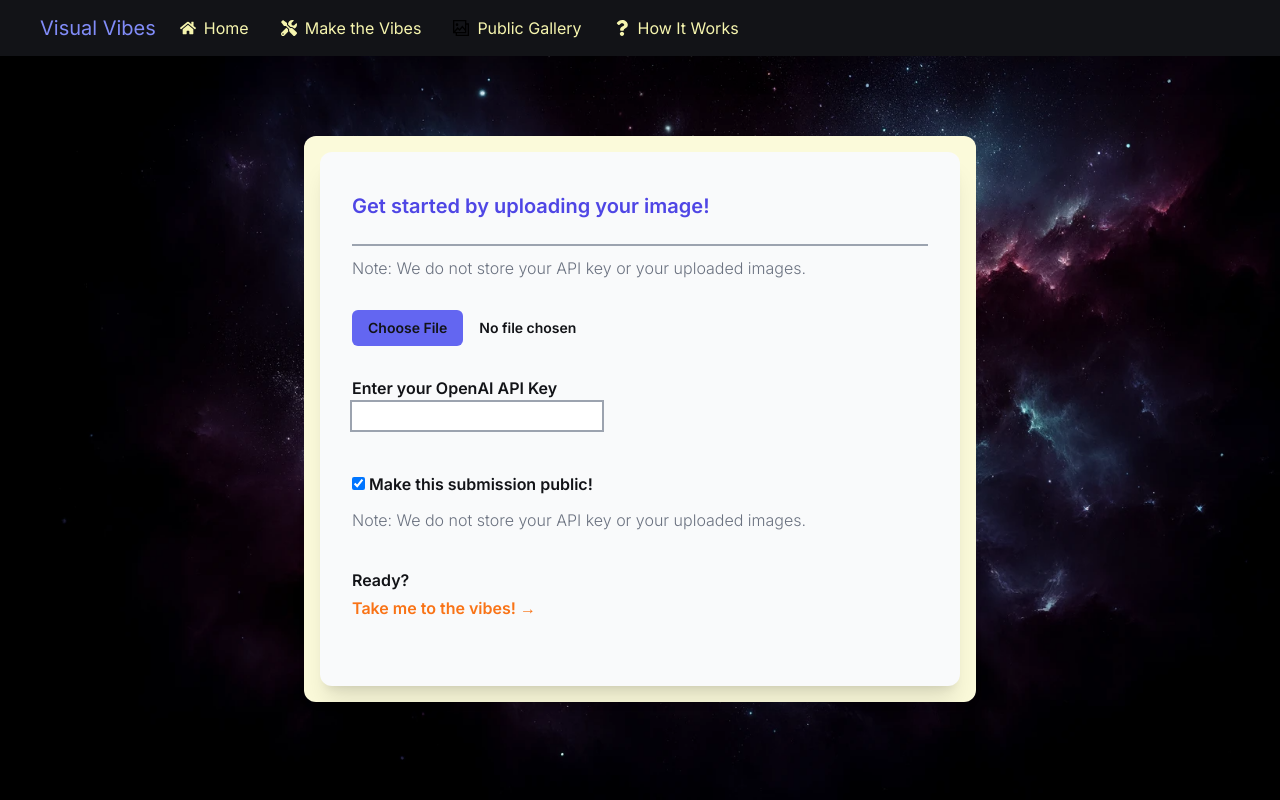
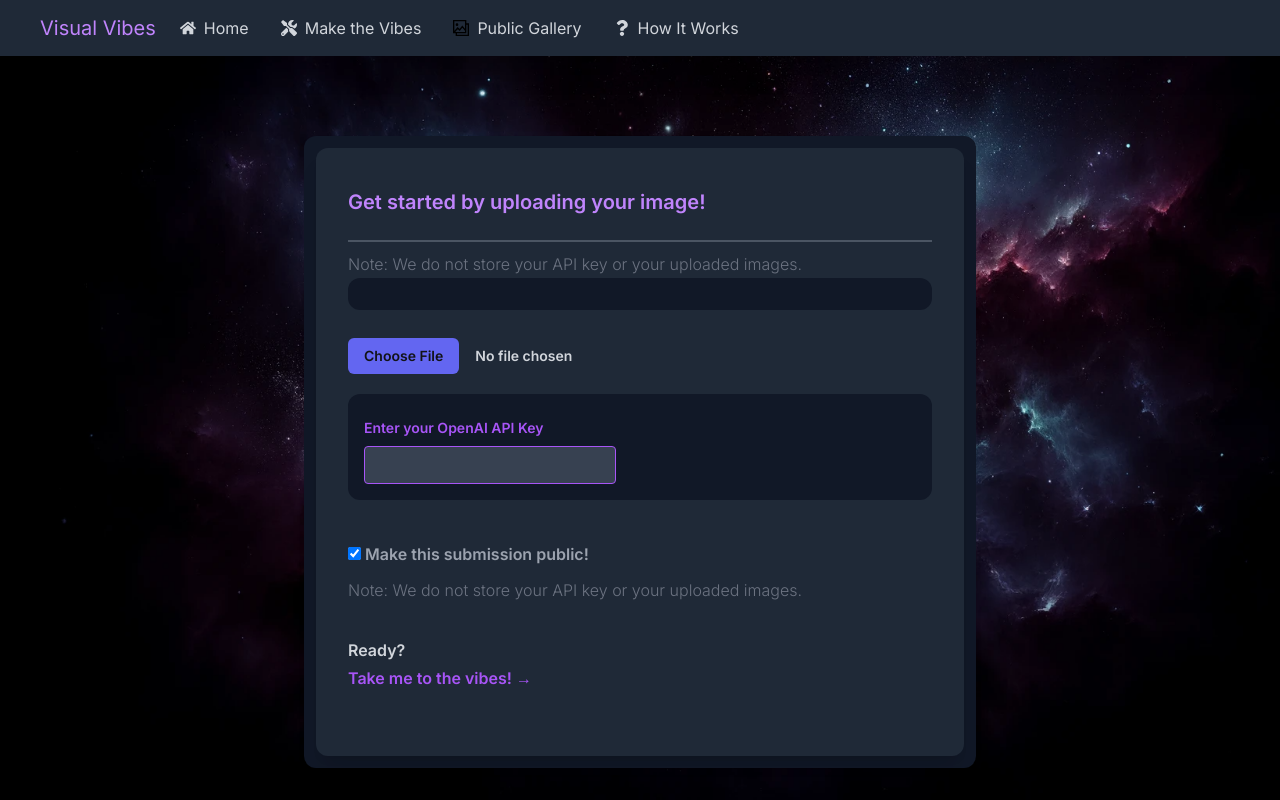
Before and after one commit to Visual-Vibes/visual-vibes, a Next.js app: page /vibes in a window 1280 px wide. Built offline with nearby package versions, Linux system fonts and the light colour scheme.

Commit message:
added some theming

```diff
--- a/app/gallery/[collection]/page.tsx
+++ b/app/gallery/[collection]/page.tsx
@@ -61,5 +61,9 @@ export default async function CollectionPage({
 }) {
   const items = await getCollectionItems(params.collection);
 
-  return <CollectionGallery imageUrls={items.imageUrls} label={items.label} />;
+  return (
+    <div className="bg-gray-900 text-gray-300 p-8 rounded-xl">
+      <CollectionGallery imageUrls={items.imageUrls} label={items.label} />
+    </div>
+  );
 }
--- a/app/gallery/page.tsx
+++ b/app/gallery/page.tsx
@@ -54,31 +54,8 @@ const getGalleryItems = async (): Promise<GalleryItems> => {
 export default async function GalleryPage() {
   const galleryItems: GalleryItems = await getGalleryItems();
 
-  // const galleryItems = [
-  //   {
-  //     label: "Test1",
-  //     imageSrc: "https://picsum.photos/500",
-  //     description: "This is a test",
-  //   },
-  //   {
-  //     label: "Test2",
-  //     imageSrc: "https://picsum.photos/200",
-  //     description: "This is a test",
-  //   },
-  //   {
-  //     label: "Test3",
-  //     imageSrc: "https://picsum.photos/700",
-  //     description: "This is a test",
-  //   },
-  //   {
-  //     label: "Test4",
-  //     imageSrc: "https://picsum.photos/100",
-  //     description: "This is a test",
-  //   },
-  // ];
-
   return (
-    <div>
+    <div className="bg-transparent text-gray-300 p-4 rounded-xl space-y-2">
       <PublicGallery items={galleryItems.items} />
     </div>
   );
--- a/app/howitworks/page.tsx
+++ b/app/howitworks/page.tsx
@@ -2,15 +2,16 @@ import Link from "next/link";
 
 const HowItWorksPage = () => {
   return (
-    <div className="max-w-md mx-auto bg-white rounded-xl shadow-md overflow-hidden md:max-w-2xl">
+    <div className="mt-20 mx-auto rounded-xl shadow-md overflow-hidden md:max-w-2xl bg-gray-900 p-3">
+      <div className="max-w-md mx-auto bg-gray-800 p-8 rounded-xl shadow-md overflow-hidden md:max-w-2xl space-y-4">
         <div className="md:flex">
-        <div className="p-8">
-          <div className="uppercase tracking-wide text-sm text-indigo-500 font-semibold">
+          <div className="text-gray-300">
+            <div className="uppercase tracking-wide text-sm text-purple-400 font-semibold">
               Visual Vibes
             </div>
             <Link
               href="/vibes"
-            className="block mt-1 text-lg leading-tight font-medium text-vgray hover:underline"
+              className="block mt-1 text-lg leading-tight font-medium text-gray-300 hover:underline hover:text-purple-500"
             >
               Bring Your Objects to Life
             </Link>
@@ -21,7 +22,7 @@ const HowItWorksPage = () => {
               relaxation.
             </p>
 
-          <h3 className="mt-4 text-lg leading-tight font-medium text-black">
+            <h3 className="mt-4 text-lg leading-tight font-medium text-gray-300">
               How to Use:
             </h3>
             <ol className="list-decimal ml-5 mt-2 text-gray-600">
@@ -33,7 +34,7 @@ const HowItWorksPage = () => {
 
             <p className="mt-3">
               <Link href="/gallery">
-              <span className="font-semibold">Explore our gallery </span>
+                <span className="font-semibold text-purple-400 hover:text-purple-500">Explore our gallery </span>
               </Link>
               for inspiration and see how ordinary objects can gain extraordinary
               lives!
@@ -43,16 +44,17 @@ const HowItWorksPage = () => {
         <div className="flex flex-row space-x-2 justify-center items-center">
           <Link
             href="/gallery"
-          className="bg-indigo-500 text-white font-semibold mb-4 py-2 px-4 rounded hover:bg-indigo-600 focus:outline-none focus:ring focus:ring-indigo-300 focus:ring-opacity-50"
+            className="bg-purple-500 text-white font-semibold mb-4 py-2 px-4 rounded hover:bg-purple-600 focus:outline-none focus:ring focus:ring-purple-300 focus:ring-opacity-50"
           >
             Go To Gallery
           </Link>
           <Link
             href="/vibes"
-          className="bg-indigo-500 text-white font-semibold mb-4 py-2 px-4 rounded hover:bg-indigo-600 focus:outline-none focus:ring focus:ring-indigo-300 focus:ring-opacity-50"
+            className="bg-purple-500 text-white font-semibold mb-4 py-2 px-4 rounded hover:bg-purple-600 focus:outline-none focus:ring focus:ring-purple-300 focus:ring-opacity-50"
           >
             Make Some Vibes
           </Link>
+        </div>
       </div>
     </div>
   );
--- a/app/vibes/page.tsx
+++ b/app/vibes/page.tsx
@@ -92,10 +92,10 @@ export default function Vibes() {
   }
 
   return (
-    <div className="mt-20 mx-auto rounded-xl shadow-md overflow-hidden md:max-w-2xl bg-[#FBFADA]">
-      <div className="relative p-8 pt-2 pb-8 shadow-xl rounded-xl font-semibold m-4 bg-gray-50">
-          <div className="space-y-6 py-8 text-base leading-7 text-vgray divide-y-2 divide-gray-400">
-            <h2 className="text-indigo-600 text-xl">{statusText}</h2>
+    <div className="mt-20 mx-auto rounded-xl shadow-md overflow-hidden md:max-w-2xl bg-gray-900">
+      <div className="relative p-8 pt-2 pb-8 shadow-xl rounded-xl font-semibold m-3 bg-gray-800">
+          <div className="space-y-6 py-8 text-base leading-7 text-gray-300 divide-y-2 divide-gray-600">
+            <h2 className="text-purple-400 text-xl">{statusText}</h2>
             {generating === "not-started" && (
               <div>
                 <p className="mt-2 text-gray-500 font-light">
@@ -133,7 +133,7 @@ export default function Vibes() {
                       setMakePublic(e.target.checked);
                     }}
                   />
-                  <label htmlFor="makePublic">
+                  <label htmlFor="makePublic" className="text-gray-400">
                     {" "}
                     Make this submission public!
                   </label>
@@ -143,12 +143,12 @@ export default function Vibes() {
                 </p>
                 {/* Submission Button */}
                 <div className="pt-8 text-base font-semibold leading-7">
-                  <p>Ready?</p>
+                  <p className="text-gray-300">Ready?</p>
                   <p>
                     {" "}
                     <button
                       onClick={runOpenAIGen}
-                      className="text-orange-500 hover:text-sky-600"
+                      className="text-purple-500 hover:text-purple-700"
                     >
                       Take me to the vibes! &rarr;
                     </button>{" "}
@@ -162,7 +162,7 @@ export default function Vibes() {
                 <ImageSlider imageUrls={imgUrls} />
                 <div className="p-4  text-center flex-col justify-center items-center">
                   {!makePublic && (
-                    <p className="text-vcinna">
+                    <p className="text-gray-400">
                       Since your generation was private, it is only accessible
                       here.
                     </p>
--- a/components/FieldInput.tsx
+++ b/components/FieldInput.tsx
@@ -2,13 +2,13 @@ import React from "react";
 
 export default function FieldInput(props: any) {
   return (
-    <div>
-      <p className="text-vgray font-semibold mt-7"> Enter your OpenAI API Key </p>
+    <div className="bg-gray-900 p-4 rounded-xl space-y-2 mt-5 mb-0">
+      <p className="text-purple-500 font-semibold text-sm mt-2">Enter your OpenAI API Key</p>
       <input
         type="text"
         placeholder={props.placeholder}
         name="Api Key"
-        className="outline-2 px-2 outline outline-gray-400"
+        className="bg-gray-700 text-gray-300 outline-none px-2 py-1 rounded border border-purple-500"
         onChange={props.onChange}
       />
     </div>
--- a/components/IconLink.tsx
+++ b/components/IconLink.tsx
@@ -10,7 +10,7 @@ type IconLinkProps = {
 const IconLink: React.FC<IconLinkProps> = ({ Icon, href, label }) => {
   return (
     <Link href={href}>
-      <div className="flex flex-row items-center space-x-2 text-vvanil bg-transparent p-2 rounded-lg whitespace-nowrap hover:text-vblue">
+      <div className="flex flex-row items-center space-x-2 text-gray-300 hover:text-purple-500 bg-transparent p-2 rounded-lg whitespace-nowrap">
         <Icon />
         <span>{label}</span>
       </div>
--- a/components/ImageDisplay.tsx
+++ b/components/ImageDisplay.tsx
@@ -2,7 +2,7 @@ import React from 'react'
 
 export default function ImageDisplay(props: any) {
   return (
-    <div>
+    <div className="bg-gray-900 p-4 rounded-xl space-y-2">
         {(props.image) && (
             <div className="flex flex-center">
                 <img
@@ -11,7 +11,7 @@ export default function ImageDisplay(props: any) {
                     src={URL.createObjectURL(props.image)}
                 />
                 <br />
-                <button className="text-vcinna"
+                <button className="text-gray-300 hover:text-purple-500 bg-transparent border border-purple-500 px-2 py-1 rounded"
                     onClick={() => {props.onRemove(null)}}>X   Change Image</button>
             </div>
         )}
--- a/components/Navbar.tsx
+++ b/components/Navbar.tsx
@@ -7,8 +7,8 @@ import IconLink from "./IconLink";
 
 export default function Navbar() {
   return (
-    <div className="flex flex-row space-x-4 mx-0 px-10 py-2 m-4 mt-0 w-100 bg-vgray drop-shadow-xl">
-      <p className="flex flex-row items-center space-x-2 text-indigo-400 whitespace-nowrap text-xl "> Visual Vibes </p>
+    <div className="flex flex-row space-x-4 mx-0 px-10 py-2 m-4 mt-0 w-100 bg-gray-800 drop-shadow-xl">
+      <p className="flex flex-row items-center space-x-2 text-purple-400 whitespace-nowrap text-xl "> Visual Vibes </p>
       <IconLink Icon={FaHome} href="/" label="Home" />
       <IconLink Icon={FaTools} href="/vibes" label="Make the Vibes" />
       <IconLink Icon={GrGallery} href="/gallery" label="Public Gallery" />
--- a/components/PublicGallery.tsx
+++ b/components/PublicGallery.tsx
@@ -2,7 +2,7 @@ import PublicGalleryCard from "@/components/PublicGalleryCard";
 import { GalleryItems } from "@/app/gallery/page";
 
 const PublicGallery: React.FC<GalleryItems> = ({ items }) => (
-  <div className="grid grid-cols-3 gap-1 mx-10">
+  <div className="grid grid-cols-4 gap-1 mx-4">
     {items.map((item, index) => (
       <PublicGalleryCard key={index} {...item} />
     ))}
--- a/components/PublicGalleryCard.tsx
+++ b/components/PublicGalleryCard.tsx
@@ -18,10 +18,6 @@ const PublicGalleryCard: React.FC<Collection> = ({
       className="bg-gray-700 max-w-sm rounded overflow-hidden shadow-lg p-2 mb-8 mx-8 transition duration-300 ease-in-out transform hover:scale-105 hover:shadow-xl"
       onClick={() => router.push("/gallery/" + folder)}
     >
-      <div className="font-bold text-center text-white text-lg mb-2">
-        {label}
-      </div>
-
       <Image
         className="w-full"
         src={imageUrl}
@@ -29,6 +25,13 @@ const PublicGalleryCard: React.FC<Collection> = ({
         width={400}
         height={400}
       />
+
+      <div className="border-t border-purple-500 mt-2">
+        <p className="font-bold text-center text-gray-300 text-sm mt-2">
+          {label}
+        </p>
+      </div>
+
       {/* <div className="px-6 py-4">
         <p className="text-gray-200 text-base">{description}</p>
       </div> */}
```
Lines whose indentation alone changed are shown as unchanged.
